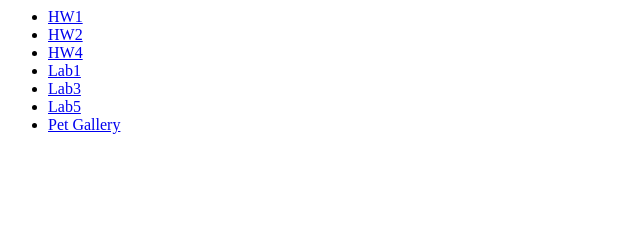
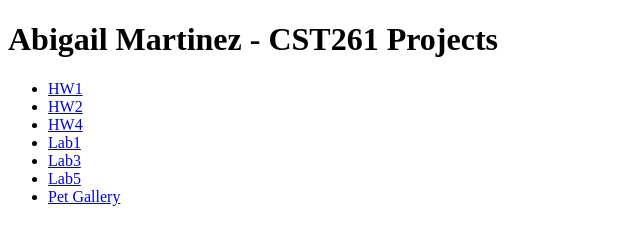
Before and after one commit to martinezabigail4146-sudo/Project, a plain HTML site: page Project/index.html in a window 1280 px wide. Shown: the whole page, without its empty margins (0-640 px from the left). Drawn offline with Linux system fonts and the light colour scheme.

Commit message:
remove temp from links

```diff
--- a/Project/index.html
+++ b/Project/index.html
@@ -1,9 +1,20 @@
-<ul>
-  <li><a href="temp/HW1/index.html">HW1</a></li>
-  <li><a href="temp/HW2/index.html">HW2</a></li>
-  <li><a href="temp/HW4/index.html">HW4</a></li>
-  <li><a href="temp/Lab1/HW1/index.html">Lab1</a></li>
-  <li><a href="temp/Lab3/index.html">Lab3</a></li>
-  <li><a href="temp/Lab5/index.html">Lab5</a></li>
-  <li><a href="temp/Pet%20Gallery/index.html">Pet Gallery</a></li>
-</ul>
+<!DOCTYPE html>
+<html lang="en">
+<head>
+  <meta charset="UTF-8" />
+  <meta name="viewport" content="width=device-width, initial-scale=1.0" />
+  <title>CST261 Projects</title>
+</head>
+<body>
+  <h1>Abigail Martinez - CST261 Projects</h1>
+  <ul>
+    <li><a href="HW1/index.html">HW1</a></li>
+    <li><a href="HW2/index.html">HW2</a></li>
+    <li><a href="HW4/index.html">HW4</a></li>
+    <li><a href="Lab1/HW1/index.html">Lab1</a></li>
+    <li><a href="Lab3/index.html">Lab3</a></li>
+    <li><a href="Lab5/index.html">Lab5</a></li>
+    <li><a href="Pet%20Gallery/index.html">Pet Gallery</a></li>
+  </ul>
+</body>
+</html>
```
